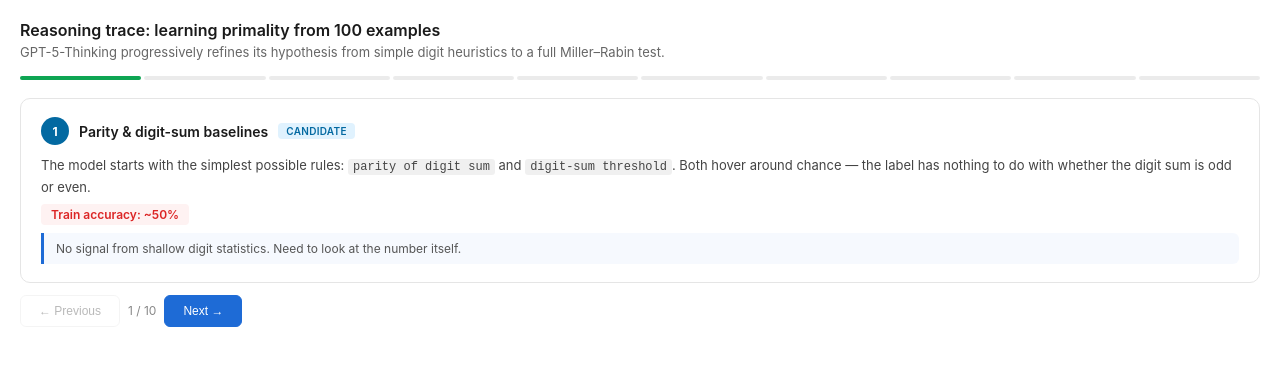
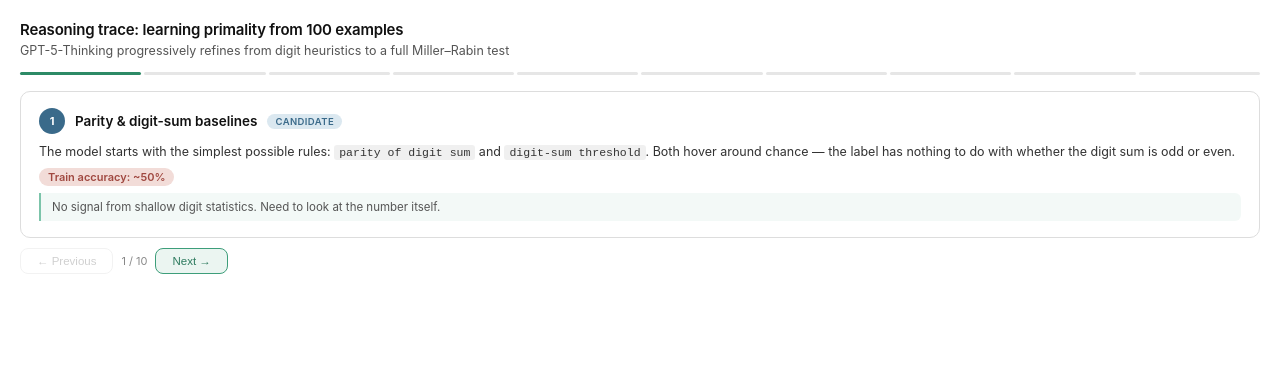
Before and after one commit to DLFundamentals/blog, a Jekyll site: the page assets/figures/llm-pv/reasoning_trace.html, which Jekyll copies as it is, in a window 1280 px wide. Shown: the top 366 px of the page. Built offline with Jekyll 4.4.1, drawn with Linux system fonts in a browser that asks for light colours.

Commit message:
Update reasoning_trace.html

```diff
--- a/assets/figures/llm-pv/reasoning_trace.html
+++ b/assets/figures/llm-pv/reasoning_trace.html
@@ -5,120 +5,110 @@
 <meta name="viewport" content="width=device-width, initial-scale=1.0">
 <style>
 * { margin:0; padding:0; box-sizing:border-box; }
-body { font-family:-apple-system,BlinkMacSystemFont,"Segoe UI",Roboto,sans-serif; background:#fff; color:#1a1a1a; padding:20px; }
-@media (prefers-color-scheme:dark) { body { background:#1a1a1a; color:#e0e0e0; } }
-h3 { font-size:16px; font-weight:600; margin-bottom:4px; }
-.sub { font-size:13px; color:#666; margin-bottom:16px; }
-@media (prefers-color-scheme:dark) { .sub { color:#999; } }
-.stepper { position:relative; }
-.progress-bar { display:flex; gap:3px; margin-bottom:18px; }
-.pip { flex:1; height:4px; border-radius:2px; background:rgba(0,0,0,.08); cursor:pointer; transition:background .2s; }
-.pip.done { background:#1e6bd6; }
-.pip.current { background:#0ea553; }
-@media (prefers-color-scheme:dark) { .pip { background:rgba(255,255,255,.1); } }
-.step-card { border:1px solid #e5e5e5; border-radius:10px; padding:18px 20px; margin-bottom:12px; animation:fadeIn .3s ease; }
-@media (prefers-color-scheme:dark) { .step-card { border-color:#333; } }
-@keyframes fadeIn { from { opacity:0; transform:translateY(6px); } to { opacity:1; transform:translateY(0); } }
-.step-header { display:flex; align-items:center; gap:10px; margin-bottom:10px; }
-.step-num { width:28px; height:28px; border-radius:50%; display:flex; align-items:center; justify-content:center; font-size:12px; font-weight:700; color:#fff; flex-shrink:0; }
-.step-title { font-size:14px; font-weight:600; }
-.step-type { font-size:10px; padding:2px 8px; border-radius:4px; font-weight:600; text-transform:uppercase; letter-spacing:.3px; }
-.type-candidate { background:#e0f2fe; color:#0369a1; }
-.type-analysis { background:#ede9fe; color:#6d28d9; }
-.type-refinement { background:#fff7ed; color:#c2410c; }
-.type-hypothesis { background:#fce7f3; color:#be185d; }
-.type-verification { background:#d1fae5; color:#047857; }
+body { font-family:-apple-system,BlinkMacSystemFont,"Segoe UI",Roboto,sans-serif; background:transparent; color:#111; padding:20px; }
+@media (prefers-color-scheme:dark) { body { color:#e0ddd5; } }
+h3 { font-size:15px; font-weight:600; margin-bottom:4px; letter-spacing:-.2px; }
+.sub { font-size:12.5px; color:#555; margin-bottom:14px; }
+@media (prefers-color-scheme:dark) { .sub { color:#a09e94; } }
+.progress-bar { display:flex; gap:3px; margin-bottom:16px; }
+.pip { flex:1; height:3px; border-radius:1.5px; background:rgba(128,128,128,.2); cursor:pointer; transition:background .25s; }
+@media (prefers-color-scheme:dark) { .pip { background:rgba(255,255,255,.12); } }
+.pip.done { background:#7cc4aa; }
+.pip.current { background:#2d8a66; }
+@media (prefers-color-scheme:dark) { .pip.done { background:rgba(124,196,170,.5); } .pip.current { background:#7cc4aa; } }
+.step-card { border:1px solid #ddd; border-radius:10px; padding:16px 18px; margin-bottom:10px; animation:fadeIn .25s ease; }
+@media (prefers-color-scheme:dark) { .step-card { border-color:rgba(255,255,255,.1); } }
+@keyframes fadeIn { from{opacity:0;transform:translateY(4px)} to{opacity:1;transform:translateY(0)} }
+.step-header { display:flex; align-items:center; gap:10px; margin-bottom:8px; }
+.step-num { width:26px; height:26px; border-radius:50%; display:flex; align-items:center; justify-content:center; font-size:11px; font-weight:700; color:#fff; flex-shrink:0; }
+.step-title { font-size:13.5px; font-weight:600; }
+.step-type { font-size:9.5px; padding:2px 8px; border-radius:10px; font-weight:600; text-transform:uppercase; letter-spacing:.4px; }
+.type-candidate { background:#dbe8f0; color:#3a6a8a; }
+.type-analysis { background:#e4daea; color:#6a4e8a; }
+.type-refinement { background:#f0e0d0; color:#8a5e30; }
+.type-hypothesis { background:#eadae2; color:#7a4a62; }
+.type-verification { background:#d4ece4; color:#2a7a5e; }
 @media (prefers-color-scheme:dark) {
-  .type-candidate { background:#0c4a6e; color:#7dd3fc; }
-  .type-analysis { background:#3b0764; color:#c4b5fd; }
-  .type-refinement { background:#431407; color:#fdba74; }
-  .type-hypothesis { background:#500724; color:#f9a8d4; }
-  .type-verification { background:#022c22; color:#6ee7b7; }
+  .type-candidate { background:rgba(90,140,180,.2); color:#8ec0e0; }
+  .type-analysis { background:rgba(140,100,180,.2); color:#c0a8d8; }
+  .type-refinement { background:rgba(200,140,80,.2); color:#dab888; }
+  .type-hypothesis { background:rgba(180,100,140,.2); color:#d4a0b8; }
+  .type-verification { background:rgba(80,170,140,.2); color:#8ad4b4; }
 }
-.step-body { font-size:13px; line-height:1.6; color:#444; }
-@media (prefers-color-scheme:dark) { .step-body { color:#bbb; } }
-.step-body code { background:rgba(0,0,0,.06); padding:1px 5px; border-radius:3px; font-size:12px; }
+.step-body { font-size:12.5px; line-height:1.6; color:#333; }
+@media (prefers-color-scheme:dark) { .step-body { color:#c0bdb5; } }
+.step-body code { background:rgba(128,128,128,.12); padding:1px 5px; border-radius:3px; font-size:11.5px; }
 @media (prefers-color-scheme:dark) { .step-body code { background:rgba(255,255,255,.1); } }
-.accuracy { display:inline-block; margin-top:6px; padding:3px 10px; border-radius:4px; font-size:12px; font-weight:600; }
-.acc-low { background:#fef2f2; color:#dc2626; }
-.acc-mid { background:#fffbeb; color:#d97706; }
-.acc-high { background:#ecfdf5; color:#059669; }
-.acc-perfect { background:#d1fae5; color:#047857; }
+.accuracy { display:inline-block; margin-top:6px; padding:2px 9px; border-radius:10px; font-size:11px; font-weight:600; }
+.acc-low { background:#f2dcd8; color:#a04840; }
+.acc-mid { background:#f0e4cc; color:#906820; }
+.acc-high { background:#d4ece4; color:#2a7a5e; }
+.acc-perfect { background:#c4e8d8; color:#1a6a4e; }
 @media (prefers-color-scheme:dark) {
-  .acc-low { background:#450a0a; color:#fca5a5; }
-  .acc-mid { background:#451a03; color:#fcd34d; }
-  .acc-high { background:#022c22; color:#6ee7b7; }
-  .acc-perfect { background:#022c22; color:#6ee7b7; }
+  .acc-low { background:rgba(200,90,80,.18); color:#e09888; }
+  .acc-mid { background:rgba(200,160,80,.18); color:#dac080; }
+  .acc-high { background:rgba(80,170,140,.18); color:#8ad4b4; }
+  .acc-perfect { background:rgba(80,170,140,.25); color:#9ae0c0; }
 }
-.nav { display:flex; gap:8px; margin-top:4px; }
-.nav-btn { padding:7px 18px; border:1px solid #ddd; border-radius:6px; background:transparent; font-size:12px; cursor:pointer; color:inherit; transition:all .15s; }
-.nav-btn:hover:not(:disabled) { background:rgba(0,0,0,.05); }
-.nav-btn:disabled { opacity:.3; cursor:default; }
-.nav-btn.primary { background:#1e6bd6; color:#fff; border-color:#1e6bd6; }
-.nav-btn.primary:hover:not(:disabled) { background:#1557b0; }
-@media (prefers-color-scheme:dark) { .nav-btn { border-color:#444; } .nav-btn:hover:not(:disabled) { background:rgba(255,255,255,.08); } }
-.rationale { margin-top:8px; padding:8px 12px; border-left:3px solid #1e6bd6; background:rgba(30,107,214,.04); border-radius:0 6px 6px 0; font-size:12px; color:#555; }
-@media (prefers-color-scheme:dark) { .rationale { background:rgba(30,107,214,.1); color:#aaa; } }
+.rationale { margin-top:7px; padding:7px 11px; border-left:2.5px solid #7cc4aa; background:rgba(61,158,122,.06); border-radius:0 6px 6px 0; font-size:11.5px; color:#555; }
+@media (prefers-color-scheme:dark) { .rationale { background:rgba(88,166,140,.08); border-left-color:#5aa88a; color:#a09e94; } }
+.nav { display:flex; gap:8px; align-items:center; margin-top:2px; }
+.nav-btn { padding:6px 16px; border:1px solid #ccc; border-radius:8px; background:transparent; font-size:11.5px; cursor:pointer; color:#444; transition:all .15s; }
+.nav-btn:hover:not(:disabled) { background:rgba(128,128,128,.06); }
+.nav-btn:disabled { opacity:.25; cursor:default; }
+.nav-btn.primary { background:rgba(61,158,122,.1); color:#2d7a5e; border-color:#3d9e7a; }
+.nav-btn.primary:hover:not(:disabled) { background:rgba(61,158,122,.18); }
+@media (prefers-color-scheme:dark) { .nav-btn { border-color:#555; color:#b0aea4; } .nav-btn.primary { color:#7cc4aa; background:rgba(88,166,140,.15); border-color:#5aa88a; } .nav-btn.primary:hover:not(:disabled) { background:rgba(88,166,140,.25); } }
+#counter { font-size:11px; color:#888; }
+@media (prefers-color-scheme:dark) { #counter { color:#8a887e; } }
 </style>
 </head>
 <body>
 <h3>Reasoning trace: learning primality from 100 examples</h3>
-<p class="sub">GPT-5-Thinking progressively refines its hypothesis from simple digit heuristics to a full Miller–Rabin test.</p>
-<div class="stepper">
-  <div class="progress-bar" id="pips"></div>
-  <div id="card"></div>
-  <div class="nav">
-    <button class="nav-btn" id="prev" onclick="go(-1)">← Previous</button>
-    <span id="counter" style="font-size:12px;color:#888;line-height:32px;"></span>
-    <button class="nav-btn primary" id="next" onclick="go(1)">Next →</button>
-  </div>
+<p class="sub">GPT-5-Thinking progressively refines from digit heuristics to a full Miller–Rabin test</p>
+<div class="progress-bar" id="pips"></div>
+<div id="card"></div>
+<div class="nav">
+  <button class="nav-btn" id="prev" onclick="go(-1)">← Previous</button>
+  <span id="counter"></span>
+  <button class="nav-btn primary" id="next" onclick="go(1)">Next →</button>
 </div>
-
 <script>
-const steps = [
-  { num:1, type:"candidate", title:"Parity & digit-sum baselines", body:"The model starts with the simplest possible rules: <code>parity of digit sum</code> and <code>digit-sum threshold</code>. Both hover around chance — the label has nothing to do with whether the digit sum is odd or even.", acc:"~50%", accClass:"acc-low", rationale:"No signal from shallow digit statistics. Need to look at the number itself." },
-  { num:2, type:"refinement", title:"Digit-sum sweep", body:"Sweep a threshold <code>t</code>: predict 1 if the sum of digits ≥ t. The best threshold reaches only 54% — digit sums don't separate primes from composites.", acc:"54%", accClass:"acc-low", rationale:"Digit sums are nearly uniform across primes and composites for large n. Need position-specific or arithmetic features." },
-  { num:3, type:"candidate", title:"Single-position equality", body:"Try <code>ŷ = 1 if x[i] = v</code> for every position i and value v. The best single feature reaches 60% — a hint that some positions matter more than others (e.g., last digit).", acc:"60%", accClass:"acc-low", rationale:"A single digit predicts weakly. But last-digit structure is real: primes >5 end in {1,3,7,9}." },
-  { num:4, type:"candidate", title:"Single-position threshold", body:"Check <code>ŷ = 1 if x[0] ≥ t</code> — the leading digit provides 67% accuracy. The model is discovering that digit-level statistics carry some information, but not enough.", acc:"67%", accClass:"acc-mid", rationale:"Marginal improvement. Pivot from digit-level rules to arithmetic structure." },
-  { num:5, type:"analysis", title:"GF(2) fit on digit parities", body:"Attempt a linear fit over GF(2): solve <code>Aw = y (mod 2)</code> where A encodes digit parities. The system is inconsistent — primality isn't a linear function of digit parities.", acc:"n/a", accClass:"acc-low", rationale:"Primality has no XOR structure. Try coarser summaries." },
-  { num:6, type:"candidate", title:"Half-sum and difference features", body:"Split the digits into two halves, compute <code>S₁ = Σ first 50</code>, <code>S₂ = Σ last 50</code>. Try <code>S₁ > S₂</code> and <code>(S₁ − S₂) is odd</code>. Both are near chance (45–49%).", acc:"45–49%", accClass:"acc-low", rationale:"Half-sums don't capture divisibility. Pivot to modular arithmetic." },
-  { num:7, type:"candidate", title:"Mod-3 divisibility test", body:"The model tries <code>ŷ = 1 if x mod 3 ≠ 0</code>. This jumps to 75% — a real signal! Composites divisible by 3 are common, and this single test eliminates a third of them.", acc:"75%", accClass:"acc-mid", rationale:"Modular structure works. Look for a sharper modulus-based rule." },
-  { num:8, type:"analysis", title:"Residue-class classifier", body:"Sweep moduli <code>m ∈ [2, 300]</code>, build a majority-vote classifier for each <code>x mod m</code>. The best residue-class predictor reaches 98% training accuracy — the model has discovered that divisibility tests are the right lens.", acc:"98%", accClass:"acc-high", rationale:"This strongly suggests a sieve-like decision rule. The target is primality." },
-  { num:9, type:"refinement", title:"Divisibility probe", body:"Combine divisibility checks: <code>ŷ = 1 if ¬(3|x) ∧ ¬(7|x)</code>. Accuracy is 84% — better than any single divisor, but the model realizes it needs all small primes, not just two.", acc:"84%", accClass:"acc-mid", rationale:"A mini-sieve works but isn't enough. Need a proper primality test." },
-  { num:10, type:"verification", title:"Miller–Rabin primality test", body:"The model hypothesizes that the label <em>is</em> primality, and writes a full <strong>Miller–Rabin primality test</strong> using bases 2 through 37. It achieves 100% on training and validation.", acc:"100%", accClass:"acc-perfect", rationale:"Hypothesis confirmed. The synthesized program is a correct primality test — executable, inspectable, and exact." },
+const dk=matchMedia('(prefers-color-scheme:dark)').matches;
+const nc={candidate:dk?'#5a8ab4':'#3a6a8a',analysis:dk?'#8a6eaa':'#6a4e8a',refinement:dk?'#c08050':'#8a5e30',hypothesis:dk?'#aa6482':'#7a4a62',verification:dk?'#3d9e7a':'#2a7a5e'};
+const steps=[
+  {n:1,type:"candidate",title:"Parity & digit-sum baselines",body:"The model starts with the simplest possible rules: <code>parity of digit sum</code> and <code>digit-sum threshold</code>. Both hover around chance — the label has nothing to do with whether the digit sum is odd or even.",acc:"~50%",ac:"acc-low",rat:"No signal from shallow digit statistics. Need to look at the number itself."},
+  {n:2,type:"refinement",title:"Digit-sum sweep",body:"Sweep a threshold <code>t</code>: predict 1 if the sum of digits ≥ t. The best threshold reaches only 54%.",acc:"54%",ac:"acc-low",rat:"Digit sums are nearly uniform across primes and composites. Need position-specific or arithmetic features."},
+  {n:3,type:"candidate",title:"Single-position equality",body:"Try <code>ŷ = 1 if x[i] = v</code> for every position i and value v. The best single feature reaches 60%.",acc:"60%",ac:"acc-low",rat:"A single digit predicts weakly. But last-digit structure is real: primes >5 end in {1,3,7,9}."},
+  {n:4,type:"candidate",title:"Single-position threshold",body:"Check <code>ŷ = 1 if x[0] ≥ t</code> — the leading digit provides 67% accuracy.",acc:"67%",ac:"acc-mid",rat:"Marginal improvement. Pivot from digit-level rules to arithmetic structure."},
+  {n:5,type:"analysis",title:"GF(2) fit on digit parities",body:"Attempt a linear fit over GF(2): solve <code>Aw = y (mod 2)</code> where A encodes digit parities. The system is inconsistent — primality isn't a linear function of digit parities.",acc:"n/a",ac:"acc-low",rat:"Primality has no XOR structure. Try coarser summaries."},
+  {n:6,type:"candidate",title:"Half-sum and difference features",body:"Split the digits into two halves, compute S₁ = Σ first 50, S₂ = Σ last 50. Try S₁ > S₂ and (S₁ − S₂) is odd. Both near chance.",acc:"45–49%",ac:"acc-low",rat:"Half-sums don't capture divisibility. Pivot to modular arithmetic."},
+  {n:7,type:"candidate",title:"Mod-3 divisibility test",body:"The model tries <code>ŷ = 1 if x mod 3 ≠ 0</code>. Jumps to 75% — composites divisible by 3 are common.",acc:"75%",ac:"acc-mid",rat:"Modular structure works. Look for a sharper modulus-based rule."},
+  {n:8,type:"analysis",title:"Residue-class classifier",body:"Sweep moduli m ∈ [2, 300], build a majority-vote classifier for each x mod m. The best reaches 98% — divisibility tests are the right lens.",acc:"98%",ac:"acc-high",rat:"Strongly suggests a sieve-like decision rule. The target is primality."},
+  {n:9,type:"refinement",title:"Divisibility probe",body:"Combine checks: <code>ŷ = 1 if ¬(3|x) ∧ ¬(7|x)</code>. Accuracy 84% — better, but needs all small primes.",acc:"84%",ac:"acc-mid",rat:"A mini-sieve works but isn't enough. Need a proper primality test."},
+  {n:10,type:"verification",title:"Miller–Rabin primality test",body:"The model writes a full <strong>Miller–Rabin primality test</strong> using bases 2–37. 100% on training and validation.",acc:"100%",ac:"acc-perfect",rat:"Hypothesis confirmed. The synthesized program is a correct primality test."},
 ];
-
-let idx = 0;
-const pips = document.getElementById('pips');
-const card = document.getElementById('card');
-steps.forEach((_,i) => {
-  const d = document.createElement('div');
-  d.className = 'pip';
-  d.onclick = () => { idx=i; render(); };
-  pips.appendChild(d);
-});
-
-function render() {
-  const s = steps[idx];
-  const colors = { candidate:'#0369a1', analysis:'#6d28d9', refinement:'#c2410c', hypothesis:'#be185d', verification:'#047857' };
-  document.querySelectorAll('.pip').forEach((p,i) => {
-    p.className = 'pip' + (i<idx?' done':'') + (i===idx?' current':'');
-  });
-  card.innerHTML = `<div class="step-card">
+let idx=0;
+const pips=document.getElementById('pips'),card=document.getElementById('card');
+steps.forEach((_,i)=>{const d=document.createElement('div');d.className='pip';d.onclick=()=>{idx=i;render()};pips.appendChild(d)});
+function render(){
+  const s=steps[idx];
+  document.querySelectorAll('.pip').forEach((p,i)=>{p.className='pip'+(i<idx?' done':'')+(i===idx?' current':'')});
+  card.innerHTML=`<div class="step-card">
     <div class="step-header">
-      <div class="step-num" style="background:${colors[s.type]}">${s.num}</div>
+      <div class="step-num" style="background:${nc[s.type]}">${s.n}</div>
       <div class="step-title">${s.title}</div>
       <div class="step-type type-${s.type}">${s.type}</div>
     </div>
     <div class="step-body">${s.body}</div>
-    ${s.acc ? `<div class="accuracy ${s.accClass}">Train accuracy: ${s.acc}</div>` : ''}
-    <div class="rationale">${s.rationale}</div>
+    ${s.acc?`<div class="accuracy ${s.ac}">Train accuracy: ${s.acc}</div>`:''}
+    <div class="rationale">${s.rat}</div>
   </div>`;
-  document.getElementById('prev').disabled = idx===0;
-  document.getElementById('next').disabled = idx===steps.length-1;
-  document.getElementById('counter').textContent = `${idx+1} / ${steps.length}`;
+  document.getElementById('prev').disabled=idx===0;
+  document.getElementById('next').disabled=idx===steps.length-1;
+  document.getElementById('counter').textContent=`${idx+1} / ${steps.length}`;
 }
-function go(d) { idx = Math.max(0,Math.min(steps.length-1,idx+d)); render(); }
+function go(d){idx=Math.max(0,Math.min(steps.length-1,idx+d));render()}
 render();
 </script>
 </body>
```
